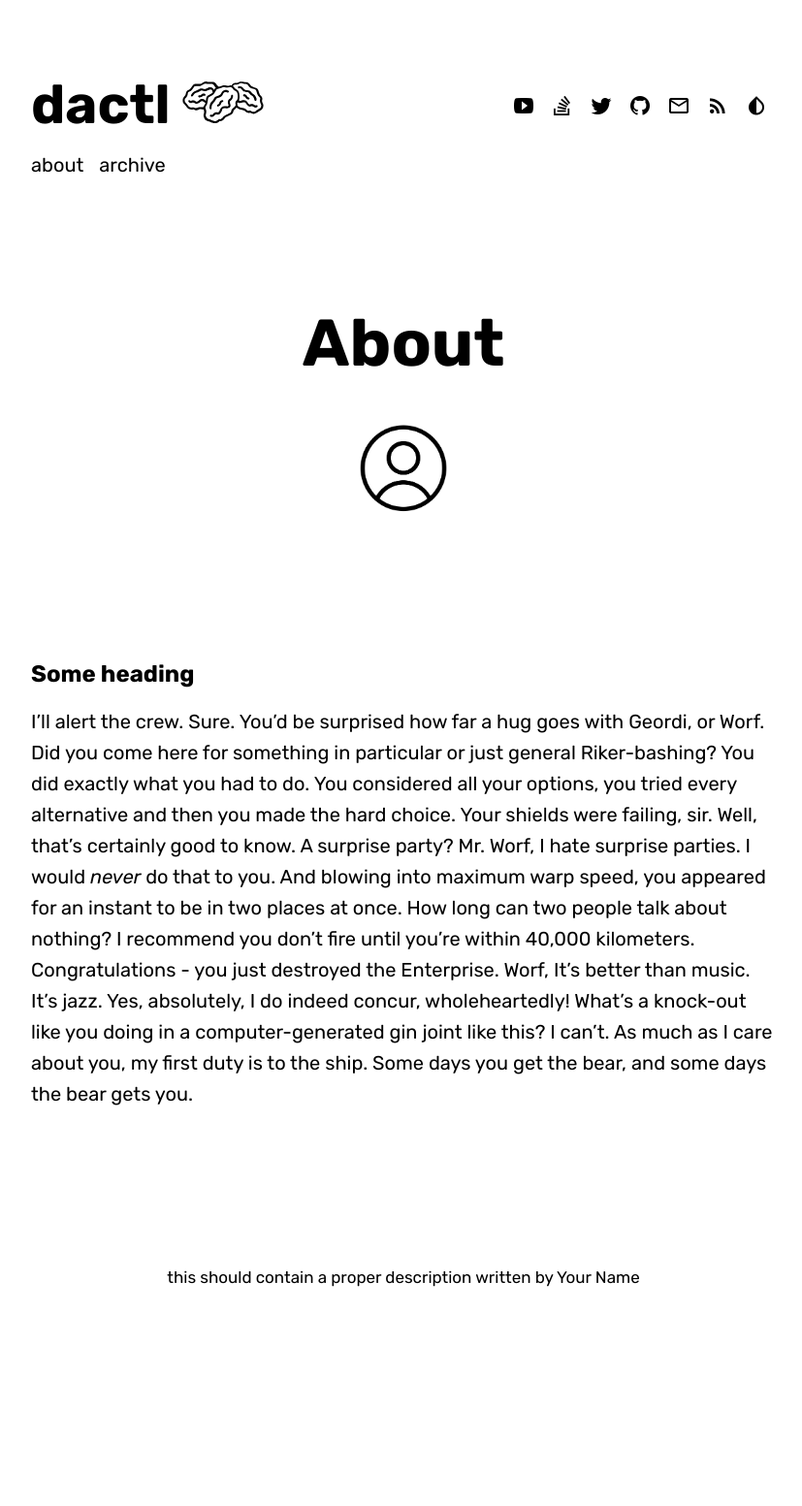
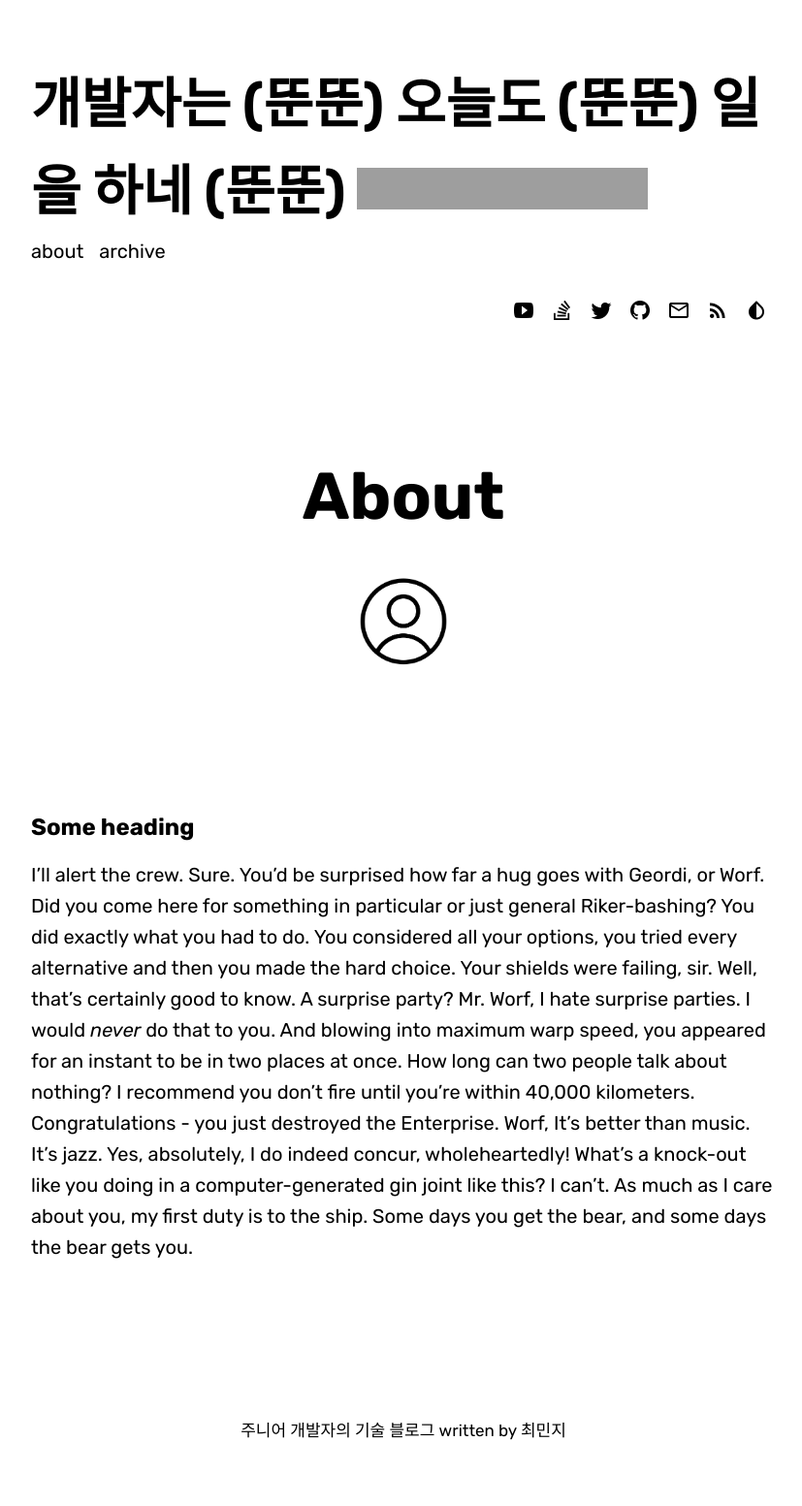
Before and after one commit to rita-choi/rita-choi.github.io, a Jekyll site: the page built from about.md, in a window 1280 px wide. Shown: the whole page at 97% size, without its empty margins (224-1051 px from the left). Built offline with Jekyll 4.4.1, drawn with Linux system fonts in a browser that asks for light colours; some web fonts are replaced; before the commit the page ends 1395 px from its top, so only the background shows below that; grey boxes are pictures that could not be loaded.

Commit message:
Update _config.yml
Update _config - 20180619

```diff
--- a/_config.yml
+++ b/_config.yml
@@ -5,12 +5,11 @@ url                          : "https://rita-choi.github.io" # the base hostname
                                   # `http://<username>.github.io` - for GitHub
 
 blog:
-  title                      : dactl
-  description                  : >
-                               this should contain a proper description
+  title                      : 개발자는 (뚠뚠) 오늘도 (뚠뚠) 일을 하네 (뚠뚠)
+  description                  : 주니어 개발자의 기술 블로그
 
 # Layout configuration
-  logo_path                  : "assets/img/dactl.svg" # path to logo file
+  logo_path                  : "assets/img/beer_logo.svg" # path to logo file
   search_path                : # "yourgitusername.github.io"
                                # needed for searchbox in archive page
   hero_layout                : true # turn on hero layout for blog and posts
@@ -22,18 +21,19 @@ blog:
 # Fonts
   font                       : '"Rubik", -apple-system, BlinkMacSystemFont, "Helvetica Neue", sans-serif'
   load_google_fonts          : 'Rubik:400,400italic,700,700italic'
+  language                   : kr
 
 
 # Author info
 author:
-  fullname                  : Your Name
+  fullname                  : 최민지
   rss                       : true # generate RSS feed and show it's icon in header
-  mail                      : your@email.com # change to your e-mail address
+  mail                      : ora.choi.dev@gmail.com # change to your e-mail address
   twitter                   : twitter-user-name
-  github                    : github-user-name
+  github                    : rita-choi
   youtube                   : youtube-user-name
   stackoverflow             : stackoverflow-user-name
-  disqus                    : dactl # your disqus site name
+  disqus                    : ritachoi # your disqus site name
   google_analytics          : # 'UA-XXXXXXXX-X'
   photo                     : "uploads/me2.png"
   photo2x                   : "uploads/me.png"
```
